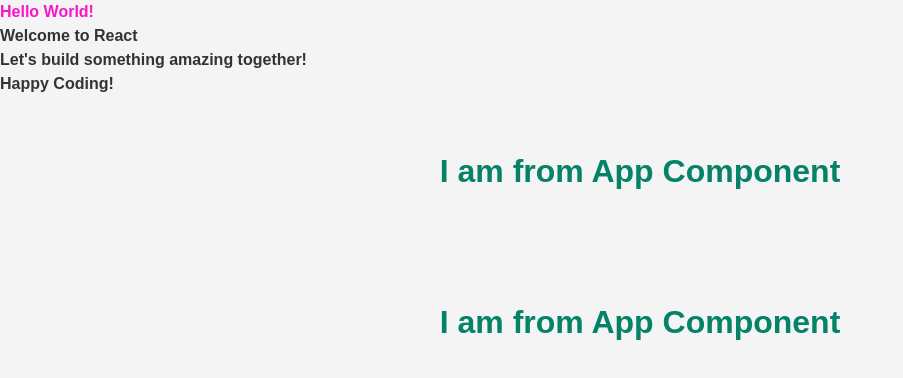
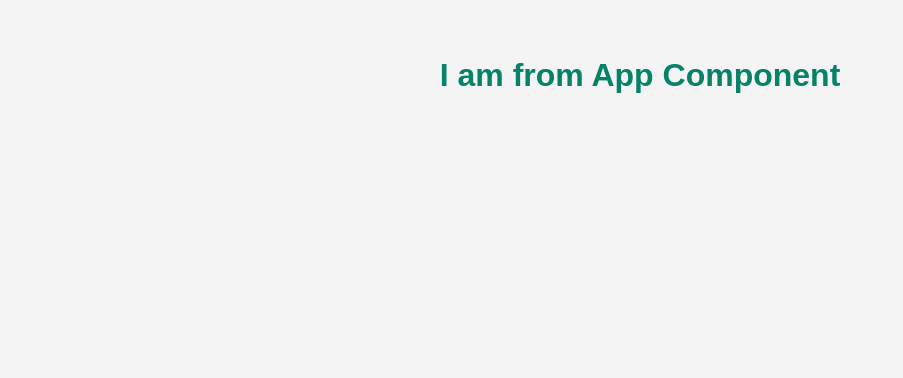
Before and after one commit to miminthikhaff/reactdemoweb, a React (Create React App) app: page / in a window 1280 px wide. Shown: the top 378 px of the page, without its empty margins (0-903 px from the left). Built offline with nearby package versions, Linux system fonts and the light colour scheme.

Commit message:
Refactor index.js to clean up commented code and improve readability

```diff
--- a/src/index.js
+++ b/src/index.js
@@ -1,13 +1,12 @@
-import React from 'react';
-import ReactDOM from 'react-dom/client';
-import App from './App.js';
-import './index.css';
+import React from "react";
+import ReactDOM from "react-dom/client";
+import App from "./App.js";
+import "./index.css";
 
+const root = ReactDOM.createRoot(document.getElementById("root"));
 
- const root = ReactDOM.createRoot(document.getElementById('root'))
-
- root.render(
-/*   <>
+root.render(
+  /*   <>
   <h1>Hello World!</h1>
   <h2>Welcome to React</h2>
   <h3>Let's build something amazing together!</h3>
@@ -18,11 +17,6 @@ import './index.css';
   // React Fragment is used to group multiple elements without adding extra nodes to the DOM
 
   <React.Fragment>
-  <h1>Hello World!</h1>
-  <h2>Welcome to React</h2>
-  <h3>Let's build something amazing together!</h3>
-  <h4>Happy Coding!</h4>
-  <App />
-  <App />  {/*  using same component twice to show that we can use the same component multiple times */}
+    <App />
   </React.Fragment>
- )
+);
```
